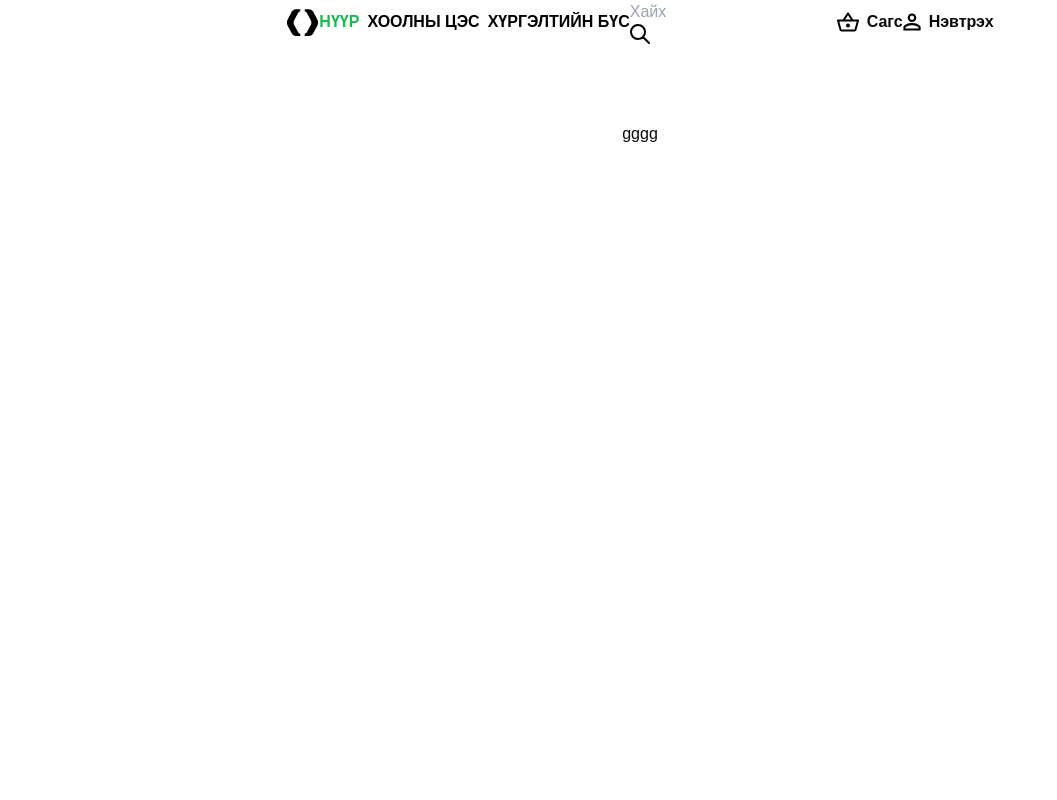
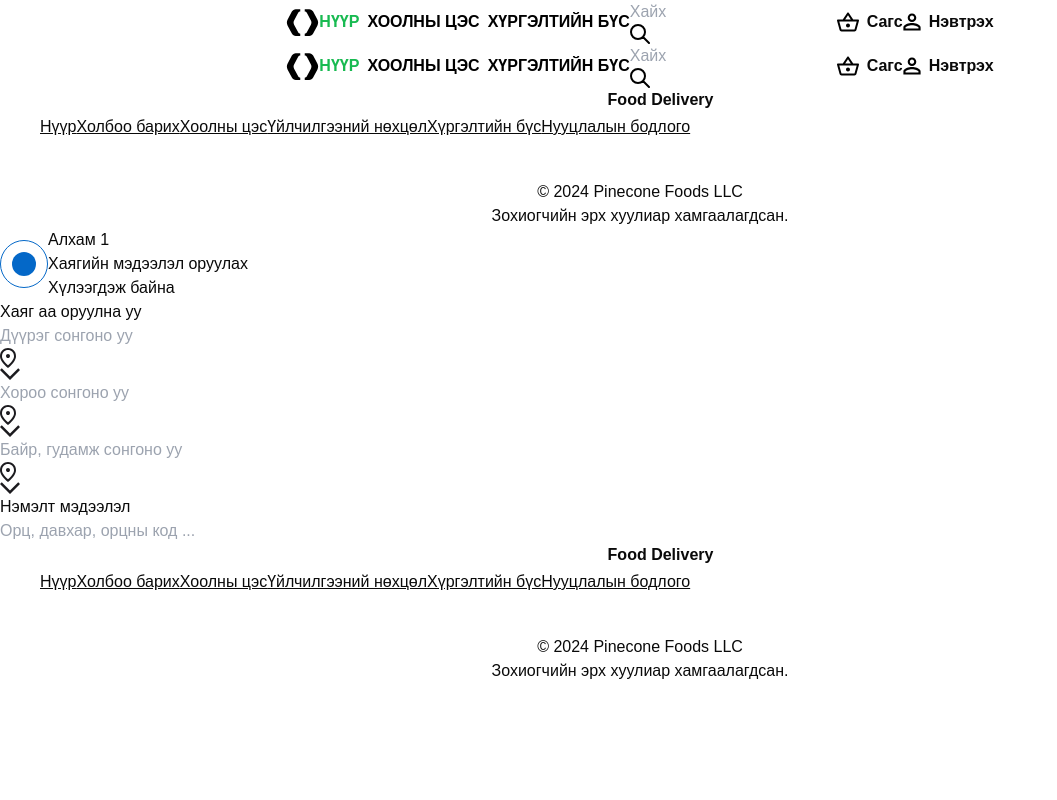
Before and after one commit to Pinecone-2024-LEAP-1G/Food-delivery-3, a Next.js app: page / in a window 1280 px wide. Shown: the top 800 px of the page, without its empty margins (0-1057 px from the left). Built offline with nearby package versions, Linux system fonts and the light colour scheme; a web font is replaced by a local one.

Commit message:
order-detail-berhee

```diff
--- a/src/app/page.tsx
+++ b/src/app/page.tsx
@@ -1,11 +1,13 @@
-import { Button } from "../components/ui/button";
 import Header from "../components/Header";
 import Footer from "../components/Footer";
+import OrderDetail from "@/components/OrderDetail";
 
 export default function Home() {
   return (
-    <div className=" grid grid-rows-[20px_1fr_20px] items-center justify-items-center min-h-screen p-8 pb-20 gap-16 sm:p-20 font-[family-name:var(--font-geist-sans)]">
-      gggg
+    <div className="container max-w-[1440px] m-auto">
+      <Header />
+      <Footer />
+      <OrderDetail />
     </div>
   );
 }
--- /dev/null
+++ b/src/components/OrderDetail.tsx
@@ -0,0 +1,83 @@
+import BlueDot from '../components/icons/BlueDot';
+import PinIcon from '../components/icons/PinIcon';
+import DownArrow from '../components/icons/DownArrow';
+
+const OrderDetail: React.FC = () => {
+  return (
+    <div>
+      <div className="max-w-[432px] flex items-center gap-4 h-[100px] py-6 px-4 ">
+        <div>
+          <BlueDot />
+        </div>
+        <div>
+          <p className="text-[#8B8E95] text-[14px] font-normal ">Алхам 1</p>
+          <p className="text-[20px] font-normal">Хаягийн мэдээлэл оруулах</p>
+          <p className="text-[#0468C8] text-[14px] font-normal">
+            Хүлээгдэж байна
+          </p>
+        </div>
+      </div>
+      <div className="max-w-[432px] h-[612px]">
+        <div className="max-w-[384px] h-[564px]">
+          <div>
+            <p className="text-[14px] font-normal">Хаяг аа оруулна уу</p>
+          </div>
+
+          <div className="relative mt-4">
+            <input
+              type="select"
+              placeholder="Дүүрэг сонгоно уу"
+              className="w-[384px] h-[48px] rounded-sm border-[1px] bg-[#ECEDF0] pl-10 pr-4 "
+            />
+
+            <div className="absolute left-3 top-1/2 transform -translate-y-1/2">
+              <PinIcon />
+            </div>
+            <div className="absolute right-3 top-1/2 transform -translate-y-1/2">
+              <DownArrow />
+            </div>
+          </div>
+          <div className="relative mt-4">
+            <input
+              type="select"
+              placeholder="Хороо сонгоно уу"
+              className="w-[384px] h-[48px] rounded-sm border-[1px] bg-[#ECEDF0] pl-10 pr-4 "
+            />
+            <div className="absolute left-3 top-1/2 transform -translate-y-1/2">
+              <PinIcon />
+            </div>
+            <div className="absolute right-3 top-1/2 transform -translate-y-1/2">
+              <DownArrow />
+            </div>
+          </div>
+          <div className="relative mt-4">
+            <input
+              type="select"
+              placeholder="Байр, гудамж сонгоно уу"
+              className="w-[384px] h-[48px] rounded-sm border-[1px] bg-[#ECEDF0] pl-10 pr-4 "
+            />
+            <div className="absolute left-3 top-1/2 transform -translate-y-1/2">
+              <PinIcon />
+            </div>
+            <div className="absolute right-3 top-1/2 transform -translate-y-1/2">
+              <DownArrow />
+            </div>
+          </div>
+          <div>
+            <p className="text-[14px] font-normal ">Нэмэлт мэдээлэл</p>
+
+            <div>
+              <input
+                type="text"
+                placeholder="Орц, давхар, орцны код ..."
+                className="w-[384px] h-[112px] bg-[#ECEDF0] flex items-start rounded-sm placeholder:pl-[14px] pb-[80px]"
+              />
+            </div>
+          </div>
+        </div>
+      </div>
+    </div>
+  );
+};
+
+export default OrderDetail;
--- /dev/null
+++ b/src/components/icons/BlueDot.tsx
@@ -0,0 +1,15 @@
+const BlueDot = () => {
+  return (
+    <svg
+      width="48"
+      height="48"
+      viewBox="0 0 48 48"
+      fill="none"
+      xmlns="http://www.w3.org/2000/svg">
+      <circle cx="24" cy="24" r="23.5" stroke="#0468C8" />
+      <circle cx="24" cy="24" r="12" fill="#0468C8" />
+    </svg>
+  );
+};
+
+export default BlueDot;
--- /dev/null
+++ b/src/components/icons/DownArrow.tsx
@@ -0,0 +1,17 @@
+const DownArrow = () => {
+  return (
+    <svg
+      width="20"
+      height="13"
+      viewBox="0 0 20 13"
+      fill="none"
+      xmlns="http://www.w3.org/2000/svg">
+      <path
+        d="M0 2.025L1.775 0.25L10 8.475L18.225 0.25L20 2.025L10 12.025L0 2.025Z"
+        fill="#1C1B1F"
+      />
+    </svg>
+  );
+};
+
+export default DownArrow;
--- /dev/null
+++ b/src/components/icons/PinIcon.tsx
@@ -0,0 +1,17 @@
+const PinIcon = () => {
+  return (
+    <svg
+      width="16"
+      height="20"
+      viewBox="0 0 16 20"
+      fill="none"
+      xmlns="http://www.w3.org/2000/svg">
+      <path
+        d="M8 10C8.55 10 9.02083 9.80417 9.4125 9.4125C9.80417 9.02083 10 8.55 10 8C10 7.45 9.80417 6.97917 9.4125 6.5875C9.02083 6.19583 8.55 6 8 6C7.45 6 6.97917 6.19583 6.5875 6.5875C6.19583 6.97917 6 7.45 6 8C6 8.55 6.19583 9.02083 6.5875 9.4125C6.97917 9.80417 7.45 10 8 10ZM8 17.35C10.0333 15.4833 11.5417 13.7875 12.525 12.2625C13.5083 10.7375 14 9.38333 14 8.2C14 6.38333 13.4208 4.89583 12.2625 3.7375C11.1042 2.57917 9.68333 2 8 2C6.31667 2 4.89583 2.57917 3.7375 3.7375C2.57917 4.89583 2 6.38333 2 8.2C2 9.38333 2.49167 10.7375 3.475 12.2625C4.45833 13.7875 5.96667 15.4833 8 17.35ZM8 20C5.31667 17.7167 3.3125 15.5958 1.9875 13.6375C0.6625 11.6792 0 9.86667 0 8.2C0 5.7 0.804167 3.70833 2.4125 2.225C4.02083 0.741667 5.88333 0 8 0C10.1167 0 11.9792 0.741667 13.5875 2.225C15.1958 3.70833 16 5.7 16 8.2C16 9.86667 15.3375 11.6792 14.0125 13.6375C12.6875 15.5958 10.6833 17.7167 8 20Z"
+        fill="#1C1B1F"
+      />
+    </svg>
+  );
+};
+
+export default PinIcon;
```
